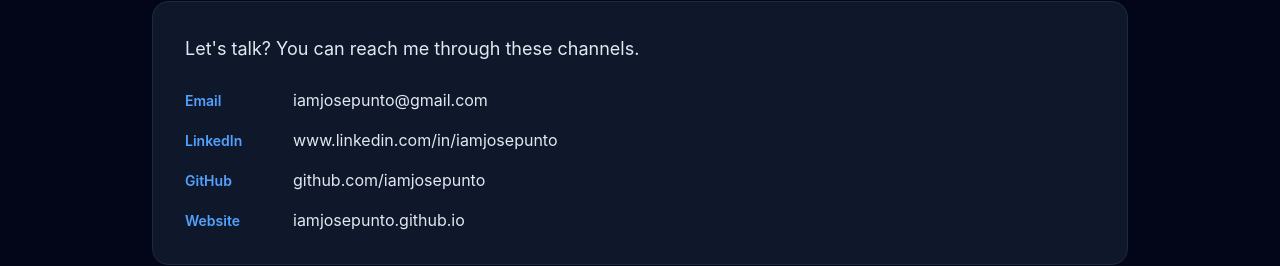
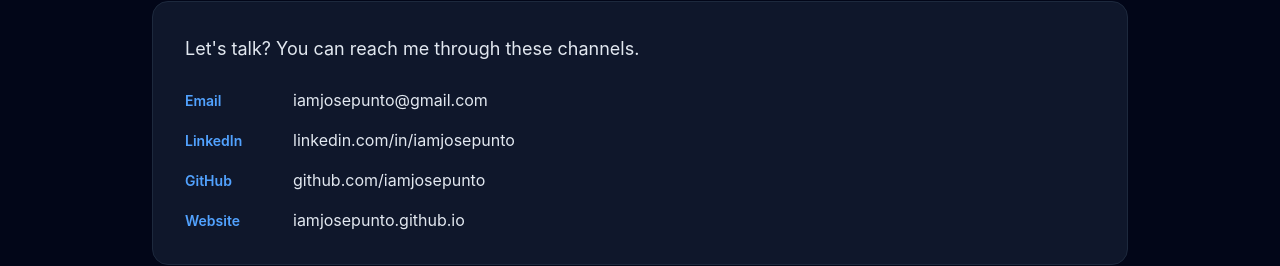
Before and after one commit to iamjosepunto/iamjosepunto.github.io, a React (Vite) app: page / in a window 1280 px wide. Shown: the part 4099-4365 px from the top of the page. Built offline with nearby package versions, Linux system fonts and the light colour scheme.

Commit message:
LinkedIn: quitar www.

```diff
--- a/src/data/profile.ts
+++ b/src/data/profile.ts
@@ -24,7 +24,7 @@ export const PROFILE = {
 
   socials: {
     email: "iamjosepunto@gmail.com",
-    linkedin: "https://www.linkedin.com/in/iamjosepunto",
+    linkedin: "https://linkedin.com/in/iamjosepunto",
     github: "https://github.com/iamjosepunto",
     web: "https://iamjosepunto.github.io/",
   },
```
